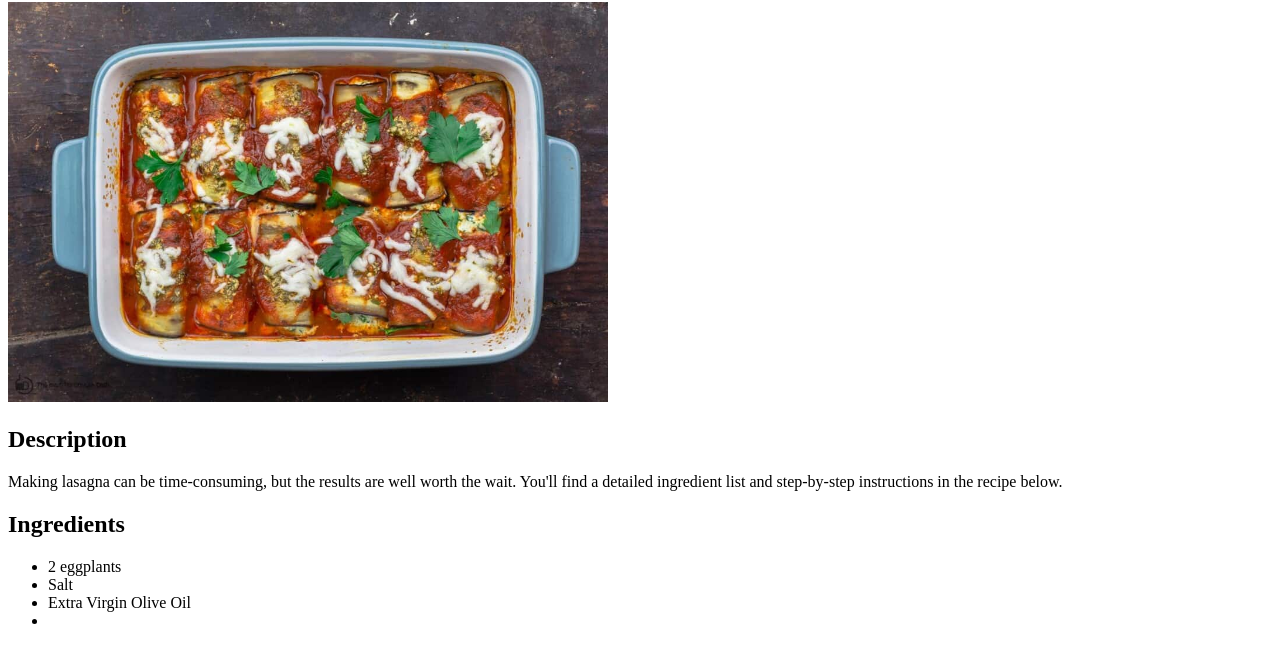
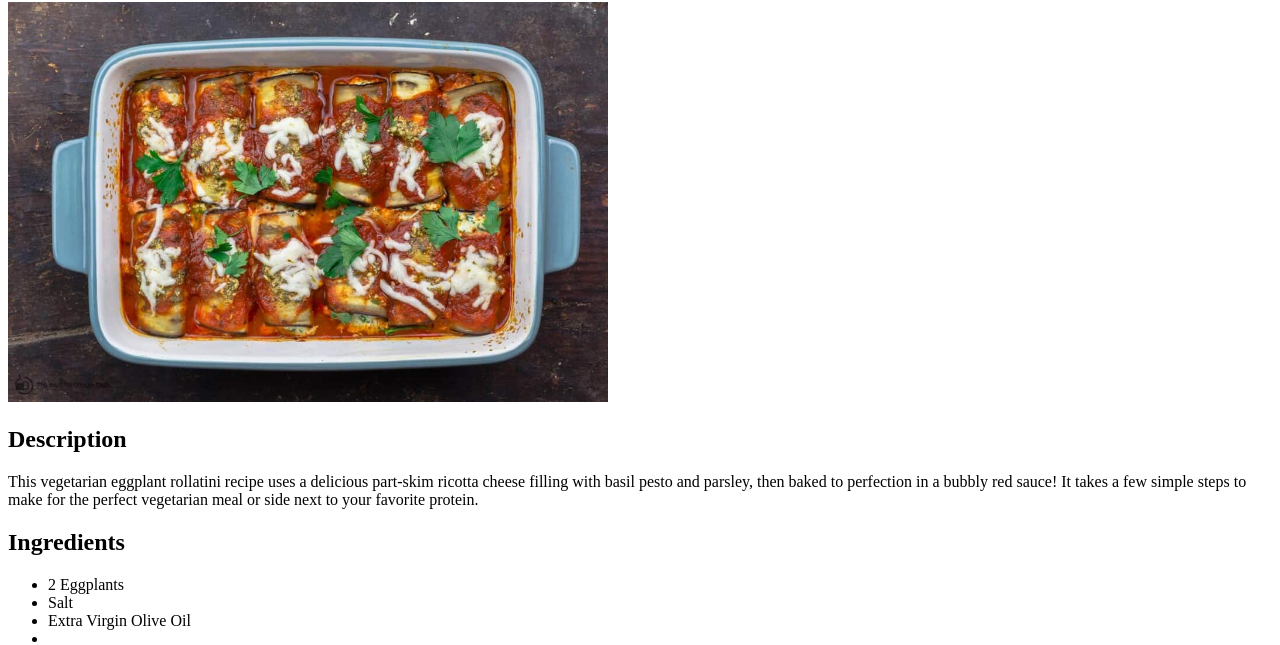
Before and after one commit to gpartipilo726/odin-recipes, a plain HTML site: page recipes/eggplantrollatini.html in a window 1280 px wide. Shown: the part 78-723 px from the top of the page. Drawn offline with Linux system fonts and the light colour scheme.

Commit message:
updated description for eggplantrollatini.html

```diff
--- a/recipes/eggplantrollatini.html
+++ b/recipes/eggplantrollatini.html
@@ -10,14 +10,11 @@
     <img src="../imgs/ermain.jpg" alt="lasagna picture" length="500" width="600">
     <h2>Description</h2>
     <p>
-        Making lasagna can be time-consuming,
-        but the results are well worth the wait.
-        You'll find a detailed ingredient list and
-        step-by-step instructions in the recipe below.
+        This vegetarian eggplant rollatini recipe uses a delicious part-skim ricotta cheese filling with basil pesto and parsley, then baked to perfection in a bubbly red sauce! It takes a few simple steps to make for the perfect vegetarian meal or side next to your favorite protein.
     </p>
     <h2>Ingredients</h2>
     <ul>
-        <li>2 eggplants</li>
+        <li>2 Eggplants</li>
         <li>Salt</li>
         <li>Extra Virgin Olive Oil</li>
         <li></li>
```
